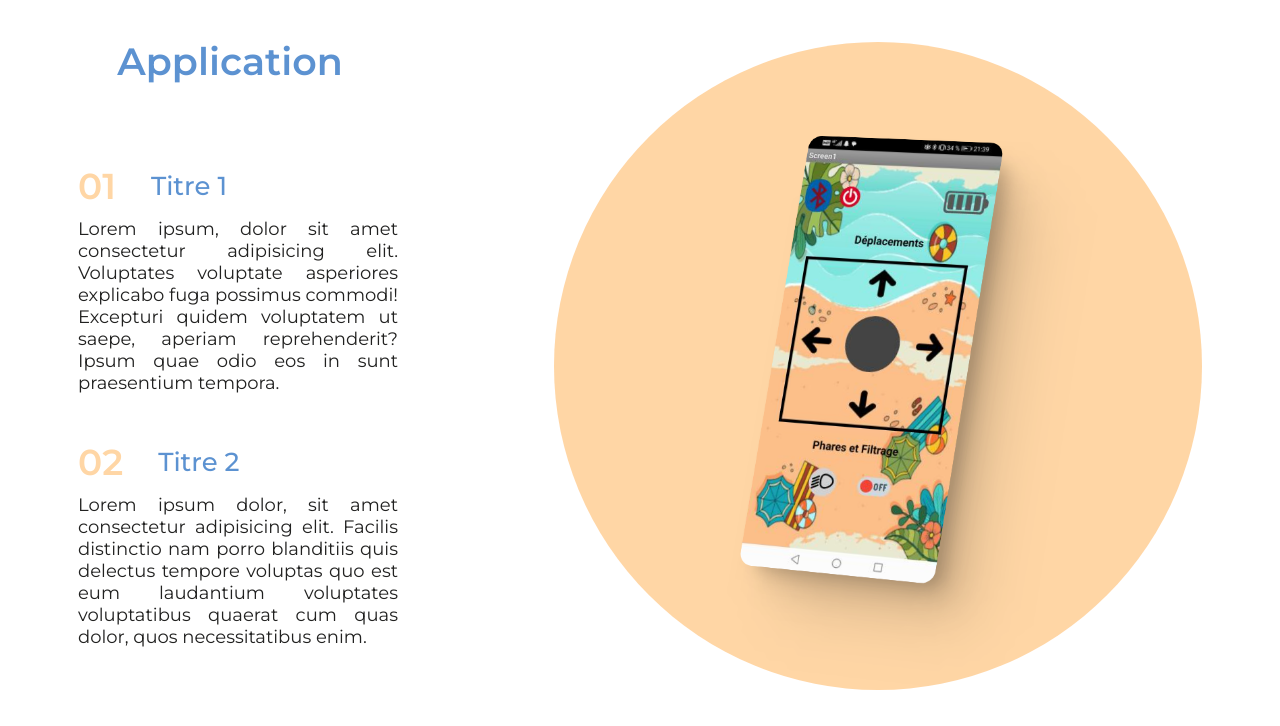
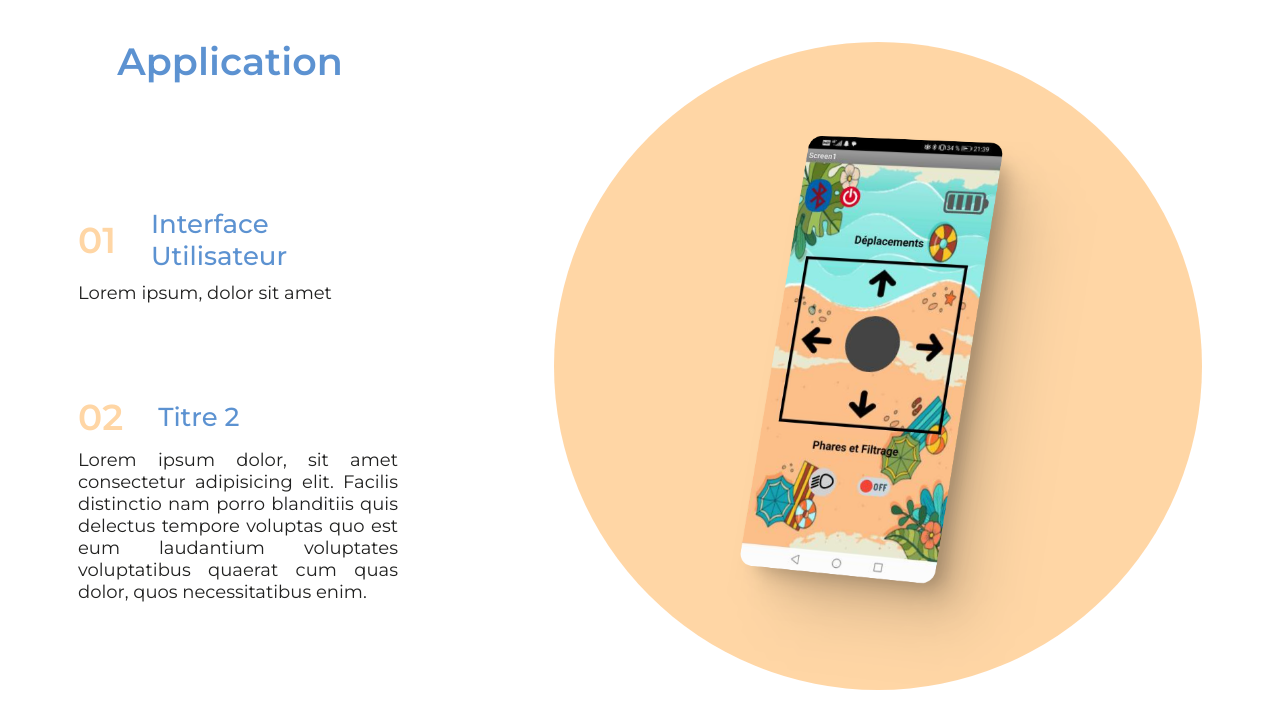
Before and after one commit to Tomax-21/beach-angel, a plain HTML site: page index.html in a window 1280 px wide. Shown: the part 74-800 px from the top of the page. Drawn offline with Linux system fonts and the light colour scheme.

Commit message:
Update index.html

```diff
--- a/index.html
+++ b/index.html
@@ -40,10 +40,10 @@
                 <div class="para1">
                     <div class="ttl">
                         <p class="chiffre">01</p>
-                        <p class="txtTtl">Titre 1</p>
+                        <p class="txtTtl">Interface Utilisateur</p>
                     </div>
 
-                    <p class="txtpara">Lorem ipsum, dolor sit amet consectetur adipisicing elit. Voluptates voluptate asperiores explicabo fuga possimus commodi! Excepturi quidem voluptatem ut saepe, aperiam reprehenderit? Ipsum quae odio eos in sunt praesentium tempora.</p>
+                    <p class="txtpara">Lorem ipsum, dolor sit amet </p>
                 </div>
 
                 <div class="para2">
```
